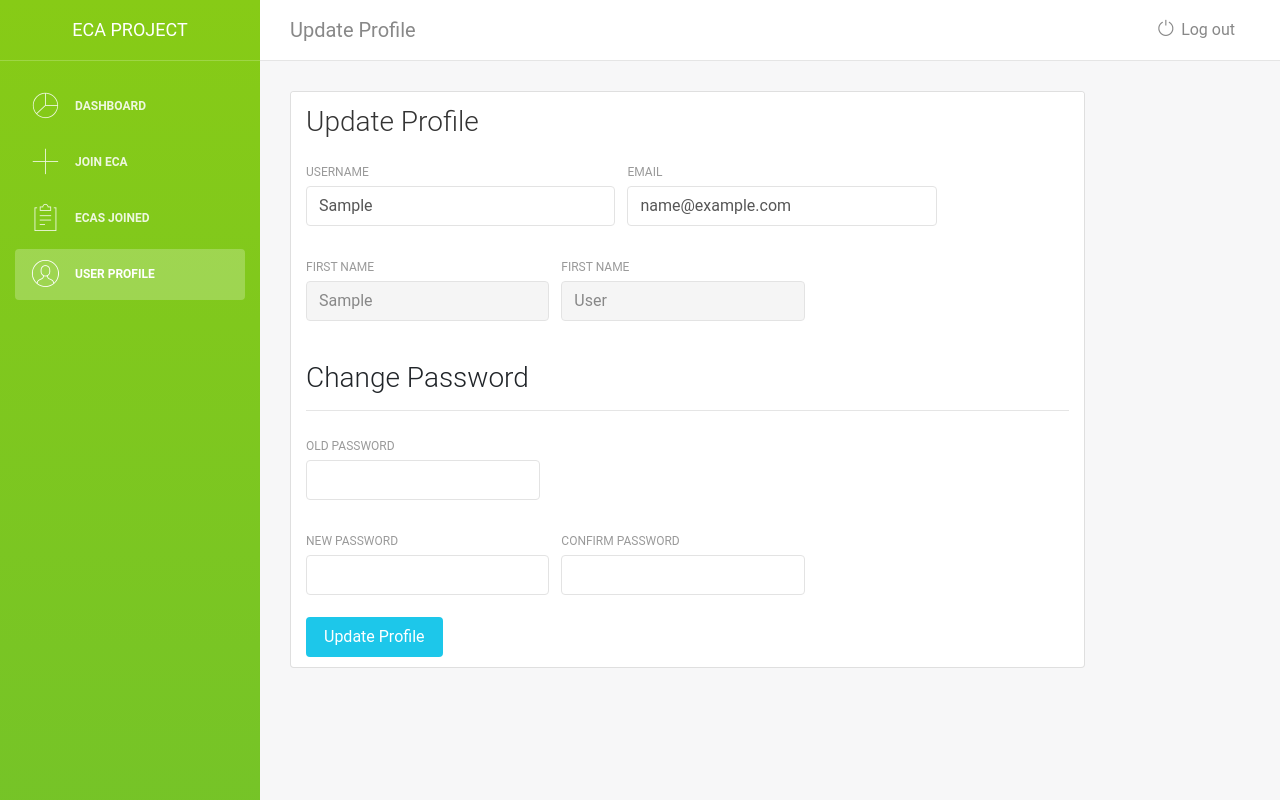
After one commit to anasyusef/ECA-Project, a Flask app: page /auth/user_profile in a window 1280 px wide. The commit adds this page. Run offline with Flask 2, Linux system fonts and the light colour scheme; a user stored in the database is signed in; tables that the repository leaves empty hold one stand-in row (values such as "Sample post"); some libraries are stand-ins or nearby versions.

Commit message:
Bug Fixes. Minor Improvements
Signed-off-by: anasyusef <termosad@hotmail.com>

```diff
--- a/app/auth/auth.py
+++ b/app/auth/auth.py
@@ -1,5 +1,5 @@
 from flask import redirect, url_for, render_template, get_flashed_messages
-from flask_login import current_user, login_user, logout_user, login_required
+from flask_login import login_user, logout_user, login_required
 
 from app.auth import bp
 from app.emails import send_email
@@ -135,3 +135,27 @@ def resend_email():
         flash('An email has been sent to {}'.format(current_user.email), 'success')
         return redirect(url_for('index'))
     return redirect(url_for('index'))
+
+
+@bp.route('/user_profile', methods=['GET', 'POST'])
+def user_profile():
+    if current_user.is_authenticated:
+        form = UpdateProfile()
+
+        if form.validate_on_submit():
+            # Extra validators
+            if form.student_username.data != current_user.username:
+                current_user.username = form.student_username.data
+                db.session.add(current_user)
+                db.session.commit()
+            if current_user.check_password(form.student_new_password.data):
+                flash('New password cannot be the same as the old one', 'danger')
+                return redirect(url_for('auth.user_profile'))
+            if bool(form.student_old_password.data) is not False:
+                form.student_new_password.validate(form,
+                                                   extra_validators=[DataRequired(message='Please enter new password')])
+
+            flash('Changes have been saved!', 'success') if not bool(form.errors) else None
+
+        return render_template('user_profile.html', current_user=current_user, form=form, title='Update Profile')
+    return redirect(url_for('index'))
--- a/app/eca/eca.py
+++ b/app/eca/eca.py
@@ -38,7 +38,7 @@ def add_eca():
 
         flash('{} ECA has been added successfully!'.format(form.eca_name.data), 'success')
 
-    return render_template('add_eca.html', form=form)
+    return render_template('add_eca.html', form=form, title='Add ECA')
 
 
 @bp.route('/update/<eca_name>', methods=['GET', 'POST'])
@@ -178,7 +178,8 @@ def notification_eca():
 
         flash('Your notification has been sent successfully!', 'success')
 
-    return render_template('eca_notification.html', form=form, reason_variables=reason_variables)
+    return render_template('eca_notification.html', form=form, reason_variables=reason_variables,
+                           title='Notify Updates')
 
 
 @bp.route('/manage_ecas')
--- a/app/forms.py
+++ b/app/forms.py
@@ -22,7 +22,7 @@ class SignUpForm(FlaskForm):
     student_password = PasswordField('Password', validators=[DataRequired()])
     student_first_name = StringField("First Name", validators=[DataRequired(), Length(min=2, max=25)])
     student_last_name = StringField("Last Name", validators=[DataRequired(), Length(min=2, max=25)])
-    student_email = StringField("Email", validators=[DataRequired(), Email(), Length(min=4, max=40)])
+    student_email = StringField("Email", validators=[DataRequired(), Email(), Length(min=4, max=50)])
     student_confirm_email = StringField("Confirm Email",
                                         validators=[DataRequired(), EqualTo('student_email',
                                                                             message="Email Address must match")])
@@ -181,3 +181,25 @@ class SortBy(FlaskForm):
     sort_by = SelectField('Sort by', choices=[('first_name', 'First Name'), ('last_name', 'Last Name'),
                                               ('highest_attendance', 'Highest Attendance'),
                                               ('lowest_attendance', 'Lowest Attendance')])
+
+
+class UpdateProfile(FlaskForm):
+
+    student_username = StringField('Username', validators=[DataRequired(), Length(min=2, max=25)])
+    student_email = StringField('Email', validators=[DataRequired(), Email()])
+    student_old_password = PasswordField('Old Password')
+    student_new_password = PasswordField('New Password')
+    student_confirm_password = PasswordField('Confirm Password',
+                                             validators=[EqualTo('student_new_password',
+                                                                 message='Passwords do not match')])
+
+    def validate_student_username(self, username):
+
+        if username.data != current_user.username:
+            if User.query.filter_by(username=username.data).first() is not None:
+                raise ValidationError('Username already exists. Please choose a different one')
+
+    def validate_student_old_password(self, old_password):
+        if bool(old_password.data) is not False or bool(self.student_new_password.data) is not False:
+            if not current_user.check_password(old_password.data):
+                raise ValidationError('Old password is incorrect')
--- a/app/routes.py
+++ b/app/routes.py
@@ -65,7 +65,10 @@ def get_next_eca(ecas, today_eca):
         while True:
             try:
                 next_eca_num_day = eca_days_nums[eca_days_nums.index(datetime.datetime.today().weekday()) + 1 + count]
-            except IndexError:
+            # IndexError has been put in case the index that has been set in next_eca_num_day is not found
+            # ValueError has been put in case there is no ECA today datetime.datetime.today().weekday(), so when
+            # trying to find the index of today is not gonna be found and ValueError is going to be triggered
+            except (IndexError, ValueError):
                 if count_exception > len(eca_days_nums) - 1:  # This is to ensure that the IndexError does not get
                     # triggered again, so instead of writing another try, except clause, I just say if the condition
                     # above is met, then there will be no ECAs available, therefore the value of next_eca is None
--- a/app/templates/base.html
+++ b/app/templates/base.html
@@ -3,9 +3,11 @@
 
 {% if current_user.role.name == 'Teacher' %}
 {% set navigation = [(url_for('index'), 'Dashboard', 'chart-pie-35'), (url_for('eca.add_eca'), 'Add ECA', 'simple-add'),
-                     (url_for('eca.manage_ecas'), 'Manage ECAS', 'preferences-circle-rotate'), (url_for('eca.notification_eca'), 'Notify Updates', 'notification-70')] %}
+                     (url_for('eca.manage_ecas'), 'Manage ECAS', 'preferences-circle-rotate'), (url_for('eca.notification_eca'), 'Notify Updates', 'notification-70'),
+					 (url_for('auth.user_profile'), 'User Profile', 'circle-09')] %}
 {% else %}
-{% set navigation = [(url_for('index'), 'Dashboard', 'chart-pie-35'), (url_for('eca.join_eca'), 'Join ECA', 'simple-add'), (url_for('eca.manage_ecas'), 'ECAs Joined', 'notes')] %}
+{% set navigation = [(url_for('index'), 'Dashboard', 'chart-pie-35'), (url_for('eca.join_eca'), 'Join ECA', 'simple-add'), (url_for('eca.manage_ecas'), 'ECAs Joined', 'notes'),
+					 (url_for('auth.user_profile'), 'User Profile', 'circle-09')] %}
 {% endif %}
 
 <html>
--- a/app/templates/edit_eca.html
+++ b/app/templates/edit_eca.html
@@ -24,10 +24,10 @@
                             </div>
 
                             <div class="row">
-                                {{ render.render_input(form.start_time_eca.label, form.start_time_eca.name, 'col-md-5',  placeholder='Football',
+                                {{ render.render_input(form.start_time_eca.label, form.start_time_eca.name, 'col-md-5',
                                 autocomplete='true', auto_label=True, errors=form.start_time_eca.errors, required=True, value=start_time_eca, type='time') }}
 
-                                {{ render.render_input(form.end_time_eca.label, form.end_time_eca.name, 'col-md-5',  placeholder='Football',
+                                {{ render.render_input(form.end_time_eca.label, form.end_time_eca.name, 'col-md-5',
                                 autocomplete='true', auto_label=True, errors=form.end_time_eca.errors, required=True, value=end_time_eca, type='time') }}
 
                             </div>
--- /dev/null
+++ b/app/templates/user_profile.html
@@ -0,0 +1,72 @@
+{% extends "base.html" %}
+{% import 'macro.html' as render %}
+{% from 'macro.html' import render_flashed_messages %}
+
+{% block content %}
+
+<div class="content">
+    <div class="container-fluid">
+        <div class="row">
+            <div class="col-md-10">
+                {{ render_flashed_messages() }}
+                <div class="card">
+                    <div class="card-header">
+                        <h3 class="card-title" id="update_profile_title">Update Profile</h3>
+                    </div>
+                    <div class="card-body">
+                        <form method="post">
+                            {{ form.hidden_tag() }}
+                            <div class="row">
+                                {{ render.render_input(form.student_username.label, form.student_username.name, 'col-md-5',  placeholder='John.Doe',
+                                autocomplete='true', auto_label=True, errors=form.student_username.errors, required=True, value=current_user.username.title()) }}
+
+                                {{ render.render_input(form.student_email.label, form.student_email.name, 'col-md-5',  placeholder='johndoe@company.com',
+                                autocomplete='true', auto_label=True, errors=form.student_email.errors, required=True, value=current_user.email, type='email') }}
+
+                            </div>
+
+                            <div class="row">
+
+                                <div class="col-md-4">
+                                    <div class="form-group">
+                                        <label for="student_first_name">First Name</label>
+                                        <input name="student_first_name" id="student_first_name" class="form-control" type="text" value="{{ current_user.first_name }}" disabled>
+                                    </div>
+                                </div>
+
+                                <div class="col-md-4">
+                                    <div class="form-group">
+                                        <label for="student_last_name">First Name</label>
+                                        <input name="student_last_name" id="student_last_name" class="form-control" type="text" value="{{ current_user.last_name }}" disabled>
+                                    </div>
+                                </div>
+
+                            </div>
+                            <h3>Change Password</h3>
+                            <hr>
+                            <div class="row">
+
+                                {{ render.render_input(form.student_old_password.label, form.student_old_password.name, 'col-md-4', auto_label=True, errors=form.student_old_password.errors, type='password') }}
+
+                            </div>
+
+                            <div class="row">
+
+                                {{ render.render_input(form.student_new_password.label, form.student_new_password.name, 'col-md-4', auto_label=True, errors=form.student_new_password.errors, type='password') }}
+
+                                {{ render.render_input(form.student_confirm_password.label, form.student_confirm_password.name, 'col-md-4', auto_label=True, errors=form.student_confirm_password.errors, type='password') }}
+
+                            </div>
+
+
+                            <button type="submit" class="btn btn-info btn-fill pull-right">Update Profile</button>
+                            <div class="clearfix"></div>
+                        </form>
+                    </div>
+                </div>
+            </div>
+        </div>
+    </div>
+</div>
+
+{% endblock %}
```
